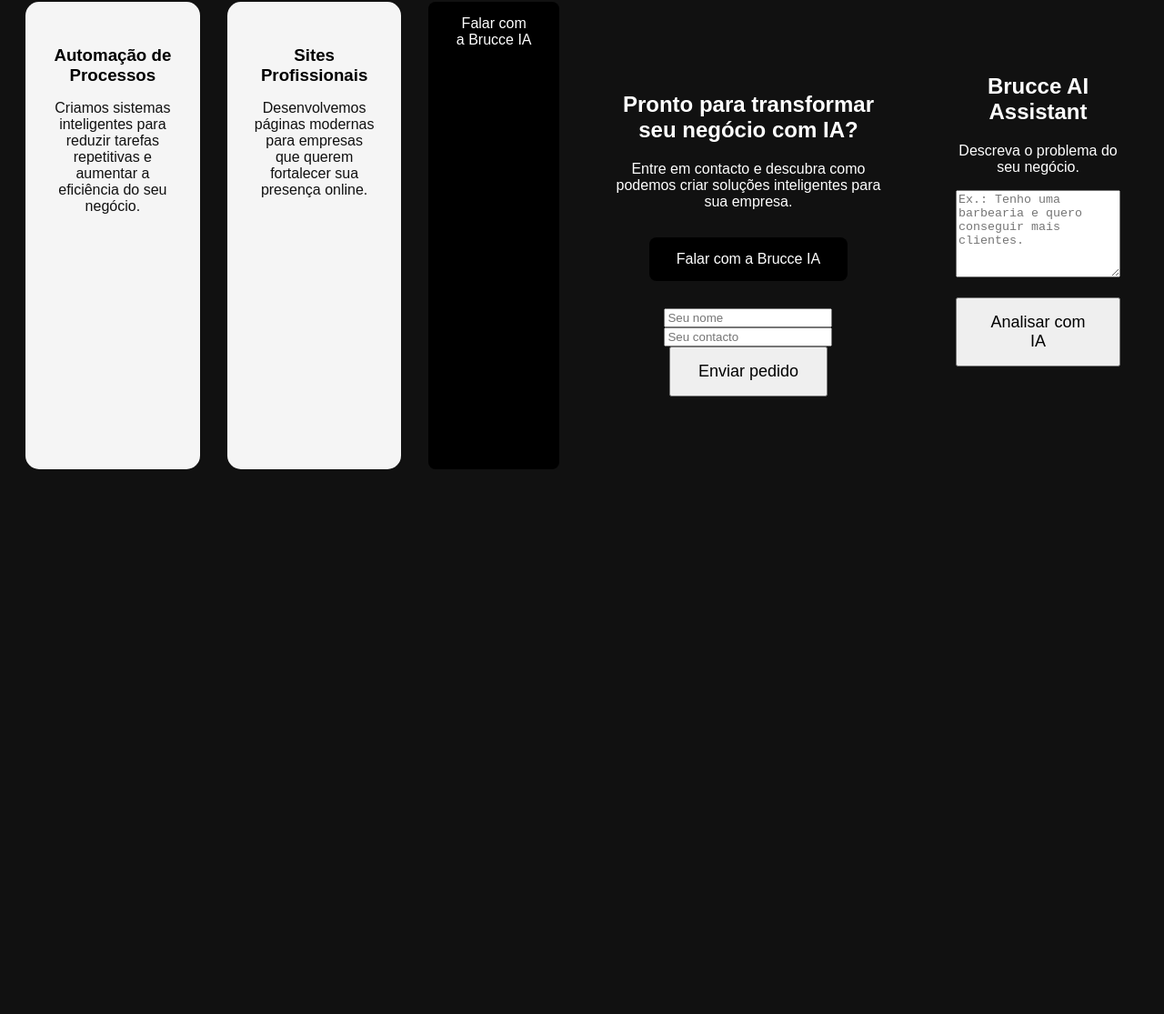
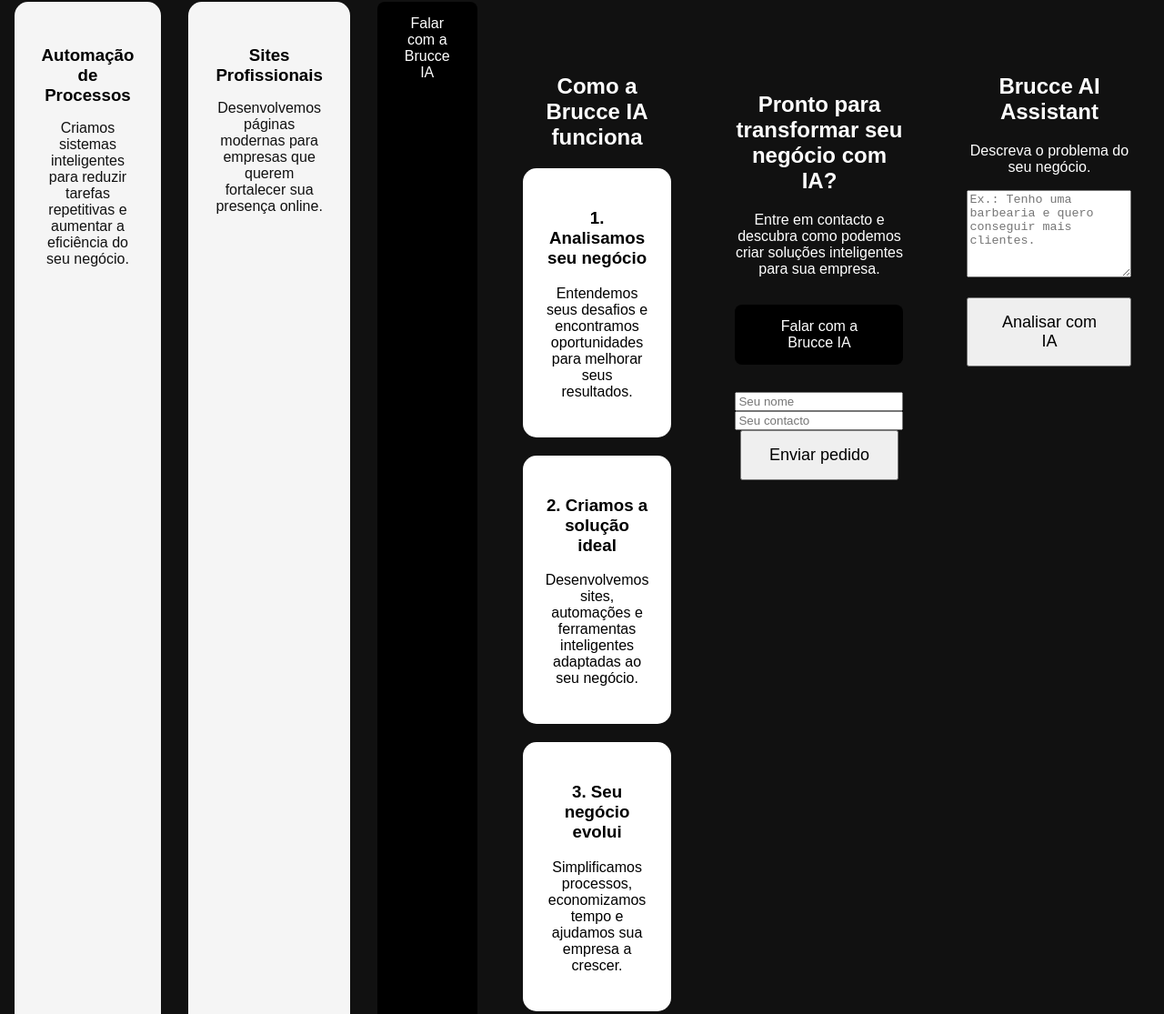
Before and after one commit to brucceent-stack/brucce-ia-site, a plain HTML site: page index.html in a window 1280 px wide. Shown: the part 784-1899 px from the top of the page at 91% size. Before the commit the page ends 1358 px from the top, so only its background shows below. Drawn offline with Linux system fonts and the light colour scheme; no server answers.

Commit message:
Adicionando seção como funciona

```diff
--- a/backend/package.json
+++ b/backend/package.json
@@ -11,6 +11,7 @@
   "license": "ISC",
   "type": "commonjs",
   "dependencies": {
+    "@google/generative-ai": "^0.24.1",
     "cors": "^2.8.6",
     "dotenv": "^17.4.2",
     "express": "^5.2.1",
--- a/index.html
+++ b/index.html
@@ -82,6 +82,60 @@
     <a href="#" class="button botaoContato">
     Falar com a Brucce IA
 </a>
+<section class="processo">
+
+    <h2>
+        Como a Brucce IA funciona
+    </h2>
+
+
+    <div class="etapas">
+
+
+        <div class="etapa">
+
+            <h3>
+                1. Analisamos seu negócio
+            </h3>
+
+            <p>
+                Entendemos seus desafios e encontramos oportunidades para melhorar seus resultados.
+            </p>
+
+        </div>
+
+
+
+        <div class="etapa">
+
+            <h3>
+                2. Criamos a solução ideal
+            </h3>
+
+            <p>
+                Desenvolvemos sites, automações e ferramentas inteligentes adaptadas ao seu negócio.
+            </p>
+
+        </div>
+
+
+
+        <div class="etapa">
+
+            <h3>
+                3. Seu negócio evolui
+            </h3>
+
+            <p>
+                Simplificamos processos, economizamos tempo e ajudamos sua empresa a crescer.
+            </p>
+
+        </div>
+
+
+    </div>
+
+</section>
 <section class="contact">
 
     <h2>
--- a/script.js
+++ b/script.js
@@ -48,8 +48,33 @@
         return;
     }
 
-    resposta.textContent =
-"Análise concluída:\n\n" +
+    fetch("http://localhost:3000/analise", {
+
+    method: "POST",
+
+    headers: {
+        "Content-Type": "application/json"
+    },
+
+    body: JSON.stringify({
+
+        problema: problema
+
+    })
+
+})
+
+.then(function(respostaServidor){
+
+    return respostaServidor.json();
+
+})
+
+.then(function(dados){
+
+    resposta.textContent = dados.resposta;
+
+});
 "1. Melhorar presença digital.\n" +
 "2. Criar automações para economizar tempo.\n" +
 "3. Usar estratégias de marketing para atrair clientes.";
--- a/style.css
+++ b/style.css
@@ -187,3 +187,41 @@
     opacity: 0.8;
 
 }
+.processo{
+
+    padding: 60px 20px;
+    text-align: center;
+
+}
+
+
+.etapas{
+
+    display: flex;
+    gap: 20px;
+    justify-content: center;
+    flex-wrap: wrap;
+
+}
+
+
+.etapa{
+
+    background: #ffffff;
+    padding: 25px;
+    border-radius: 15px;
+    max-width: 300px;
+
+}
+.etapa h3{
+
+    color: black;
+
+}
+
+
+.etapa p{
+
+    color: black;
+
+}
```
Also changed, not shown: backend/ai/brucceAI.js (+13 -15 lines), backend/server.js (+5 -4 lines), 1 other file.
